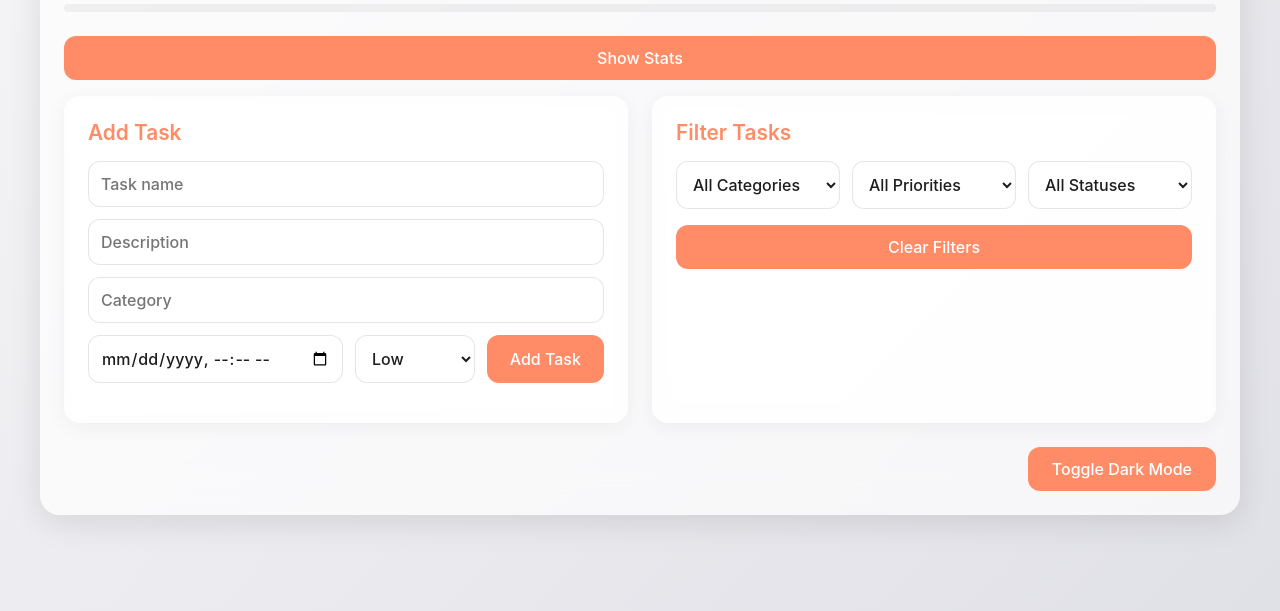
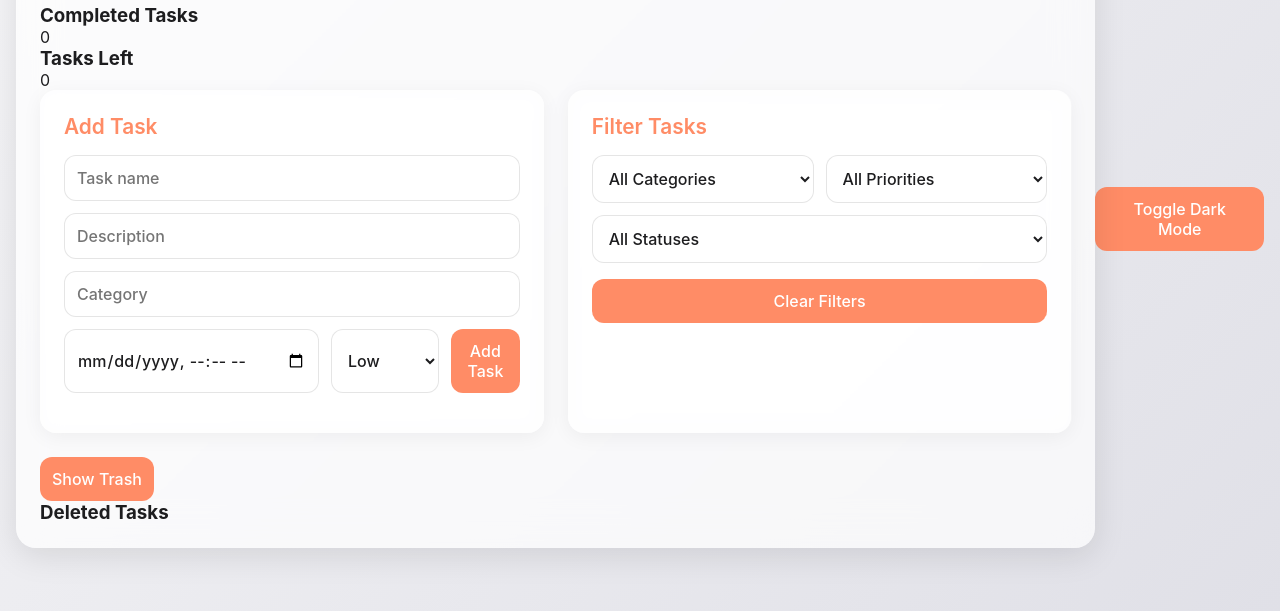
Before and after one commit to RishvanthAmsaraj/TaskFlow, a plain HTML site: page index.html in a window 1280 px wide. Shown: the part 189-800 px from the top of the page. Drawn offline with Linux system fonts and the light colour scheme.

Commit message:
Update index.html

```diff
--- a/index.html
+++ b/index.html
@@ -3,7 +3,6 @@
 <head>
     <meta charset="UTF-8">
     <meta name="viewport" content="width=device-width, initial-scale=1.0">
-    <!-- Disable WebView's force dark mode -->
     <meta name="color-scheme" content="light dark">
     <title>TaskFlow</title>
     <link rel="stylesheet" href="styles.css">
@@ -15,21 +14,15 @@
             <div id="progress-fill"></div>
             <span id="progress-percent">0%</span>
         </div>
-        <button id="toggle-stats" class="toggle-stats">Show Stats</button>
-        <div id="stats-section" class="stats-section">
-            <div class="stats-content">
-                <h3>Weekly Stats</h3>
-                <div class="stats-row">
-                    <span>Completed This Week:</span>
-                    <span id="completed-this-week">0</span>
-                </div>
-                <div class="stats-row">
-                    <span>Uncompleted Tasks:</span>
-                    <span id="uncompleted-tasks">0</span>
-                </div>
-                <div class="chart-container">
-                    <canvas id="productivity-chart"></canvas>
-                </div>
+        <!-- Simplified stats section with two boxes -->
+        <div class="task-stats">
+            <div class="stat-box">
+                <h3>Completed Tasks</h3>
+                <span id="completed-tasks">0</span>
+            </div>
+            <div class="stat-box">
+                <h3>Tasks Left</h3>
+                <span id="tasks-left">0</span>
             </div>
         </div>
         <div class="main-content">
@@ -73,11 +66,18 @@
             </div>
         </div>
         <div id="task-list"></div>
-        <button id="toggle-dark-mode">Toggle Dark Mode</button>
+        <!-- Trash section -->
+        <button id="toggle-trash" class="toggle-trash">Show Trash</button>
+        <div id="trash-section" class="trash-section">
+            <h3>Deleted Tasks</h3>
+            <div id="trash-list"></div>
+        </div>
     </div>
+    <!-- Move toggle-dark-mode button outside the container -->
+    <button id="toggle-dark-mode">Toggle Dark Mode</button>
     <div id="modal" class="modal">
         <div class="modal-content">
-            <span class="close">&times;</span>
+            <span class="close">×</span>
             <h2 id="modal-title"></h2>
             <input type="text" id="modal-input">
             <input type="datetime-local" id="modal-due-date">
```
